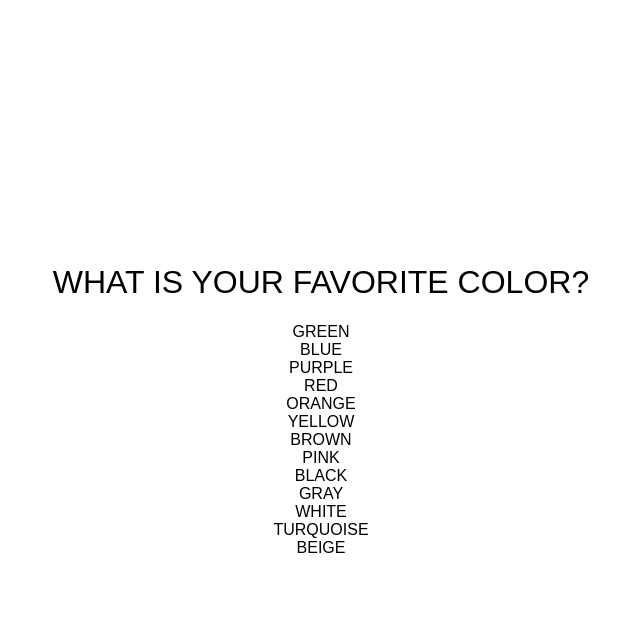
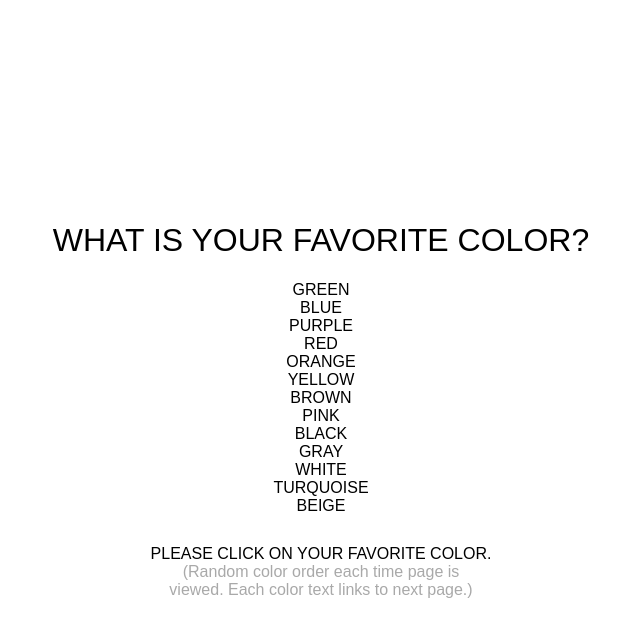
Before and after one commit to sfncook/favoriteColor, a React (Create React App) app: page / in a window 1280 px wide. Both pictures are taken after a click on the element "NEXT". Shown: the top 636 px of the page, without its empty margins (319-959 px from the left). Built offline with nearby package versions, Linux system fonts and the light colour scheme.

Commit message:
PageColorPick1

```diff
--- a/src/components/PageColorPick1.js
+++ b/src/components/PageColorPick1.js
@@ -28,6 +28,10 @@ class PageColorPick1 extends Component {
         {this.colors.map((color)=>{
           return <TextLink text={color} click={this.clickColor(color)} key={color}/>;
         })}
+        <div style={{marginTop:'30px'}}>PLEASE CLICK ON YOUR FAVORITE COLOR.</div>
+        <div>
+          <div style={{marginTop:'10px', color:'darkgray', width:'330px', margin:'auto'}}>(Random color order each time page is viewed. Each color text links to next page.)</div>
+        </div>
       </div>
     );
   }// render
```
